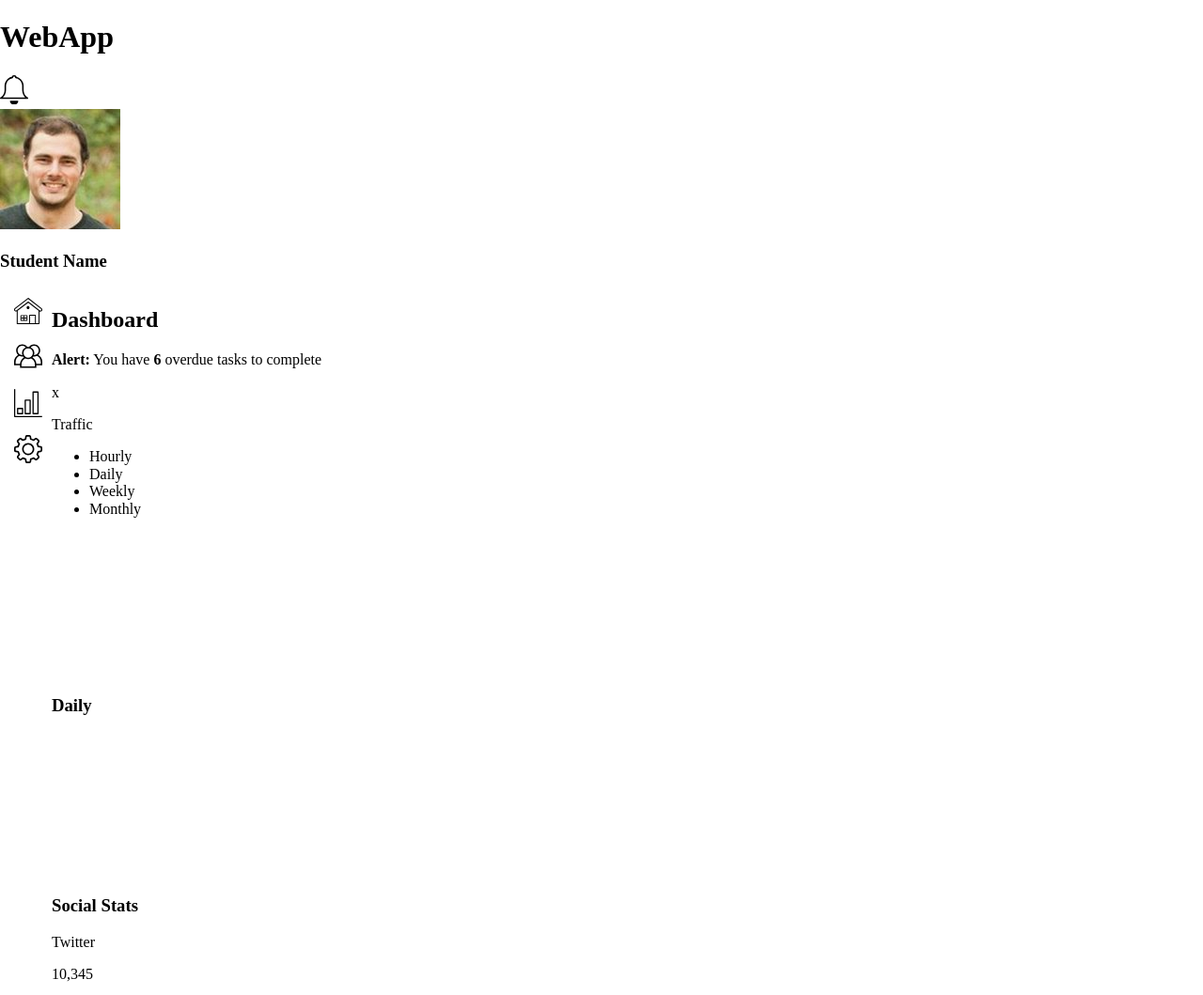
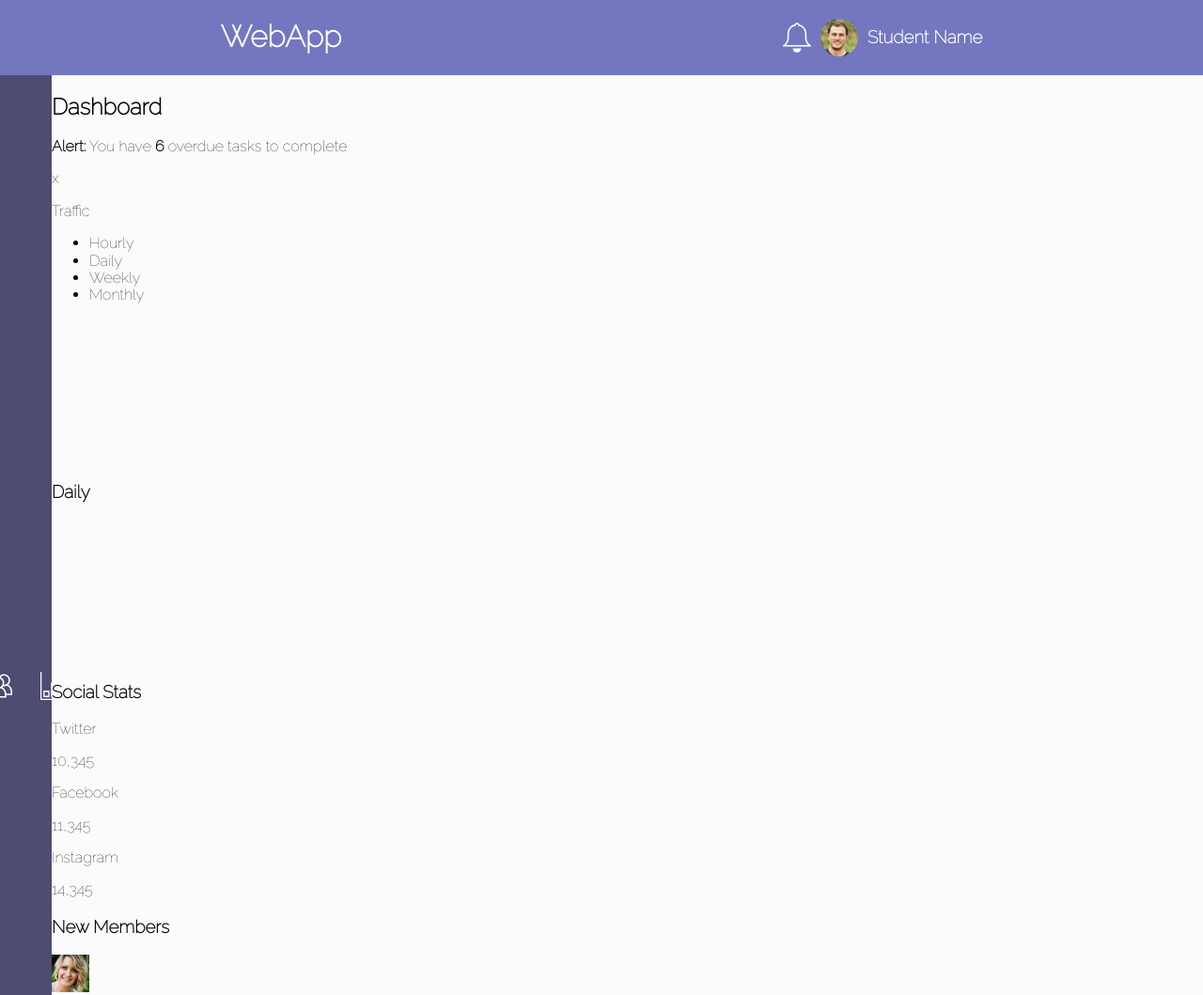
Before and after one commit to IsraelImmanuel/Web-App-Dashboard, a plain HTML site: page index.html in a window 1280 px wide. Shown: the top 1059 px of the page at 94% size. Drawn offline with Linux system fonts and the light colour scheme.

Commit message:
Add files via upload

```diff
--- a/css/styles.css
+++ b/css/styles.css
@@ -10,26 +10,55 @@
   "main";
 }
 
+* {
+  font-family: Raleway;
+}
+
 /* HEADER */
 
 header {
   grid-area: header;
+  display: flex;
+  justify-content: space-around;
+  align-items: center;
+  background-color: #7477bf;
+  color: white;
 }
 
 header svg {
   width: 30px;
 }
 
+header img {
+  border-radius: 100%;
+  margin: 10px;
+}
+
+.bell-container {
+  display: flex;
+  fill: white;
+}
+
+
+
+.profile-image {
+  width: 40px;
+}
+
 /* NAV */
 
 nav {
 grid-area: navigation;
-
+display: flex;
+align-items: center;
+justify-content: center;
+background-color: #4d4c72;
 }
 
 nav svg {
 padding: 10px 15px 5px 15px;
   width: 30px;
+  fill: white;
 }
 
 /* MAIN */
@@ -37,12 +66,18 @@ padding: 10px 15px 5px 15px;
 main {
   grid-area: main;
   display: grid;
+  background-color: #fbfbfb;
+}
+
+main h2 {
+  font-weight: bolder;
 }
 /* CHARTS */
 
 .widget-container-full, .widget-container-half {
   width: 95vw;
 }
+
 
 /* MEDIA QUERIES */
 
```
